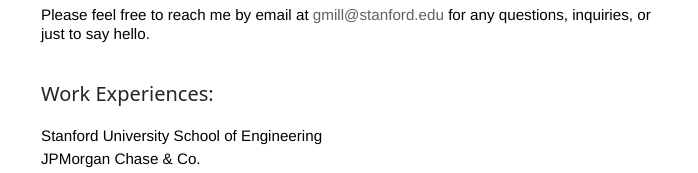
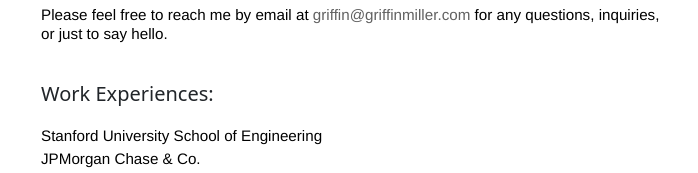
Before and after one commit to g-mill/g-mill.github.io, a website: page index.html in a window 1280 px wide. Shown: the part 439-612 px from the top of the page, 388-1086 px from the left. Drawn offline with nearby package versions, Linux system fonts and the light colour scheme; a web font is replaced by a local one.

Commit message:
Edit email

```diff
--- a/index.html
+++ b/index.html
@@ -61,7 +61,7 @@
                   I am both a classical orchestral timpanist/percussionist and a conductor. More recently, I have become interested in production, sound design, and combining acoustic
                   instruments with electronics.
                   <br><br>
-                  Please feel free to reach me by email at <a href="mailto:gmill@stanford.edu" class="email-link">gmill@stanford.edu</a> for any questions, inquiries, or just to say hello.
+                  Please feel free to reach me by email at <a href="mailto:griffin@griffinmiller.com" class="email-link">griffin@griffinmiller.com</a> for any questions, inquiries, or just to say hello.
                 </p>
               </div>
               <!-- Work Experiences section -->
```
